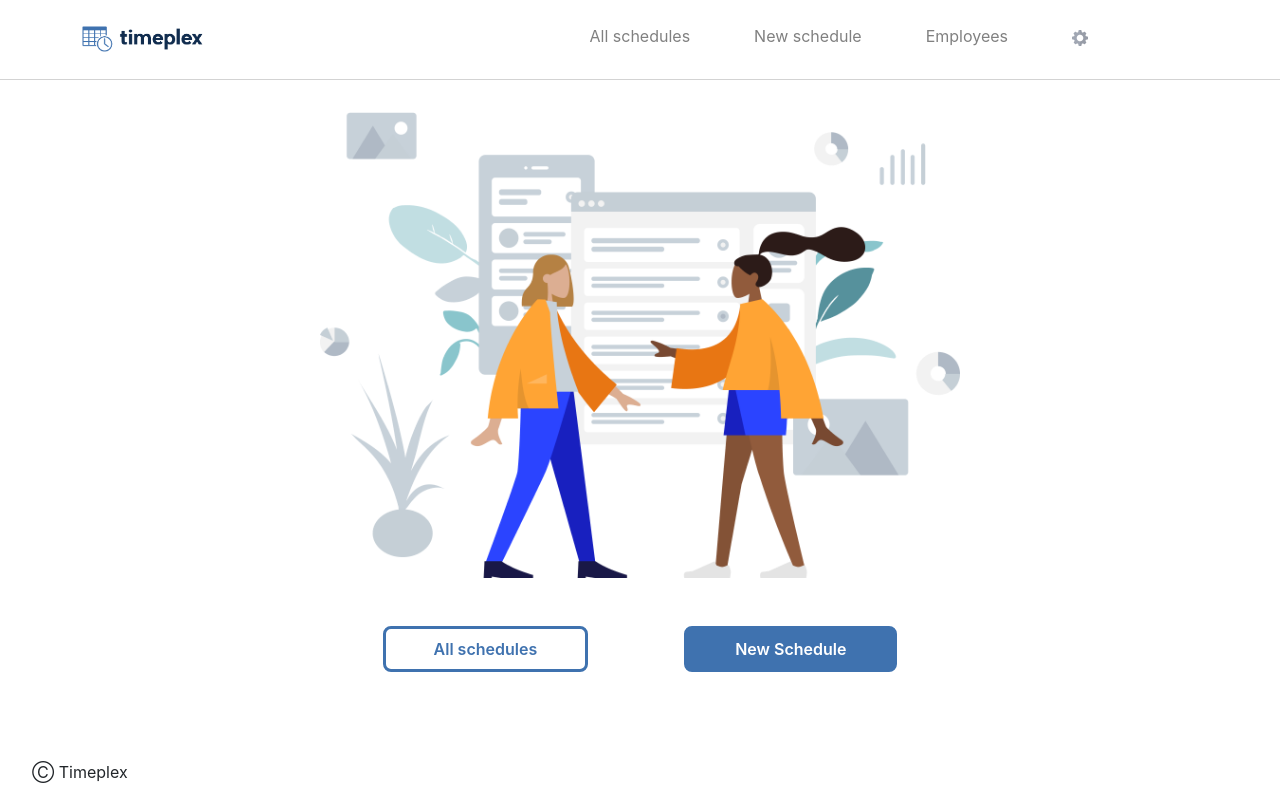
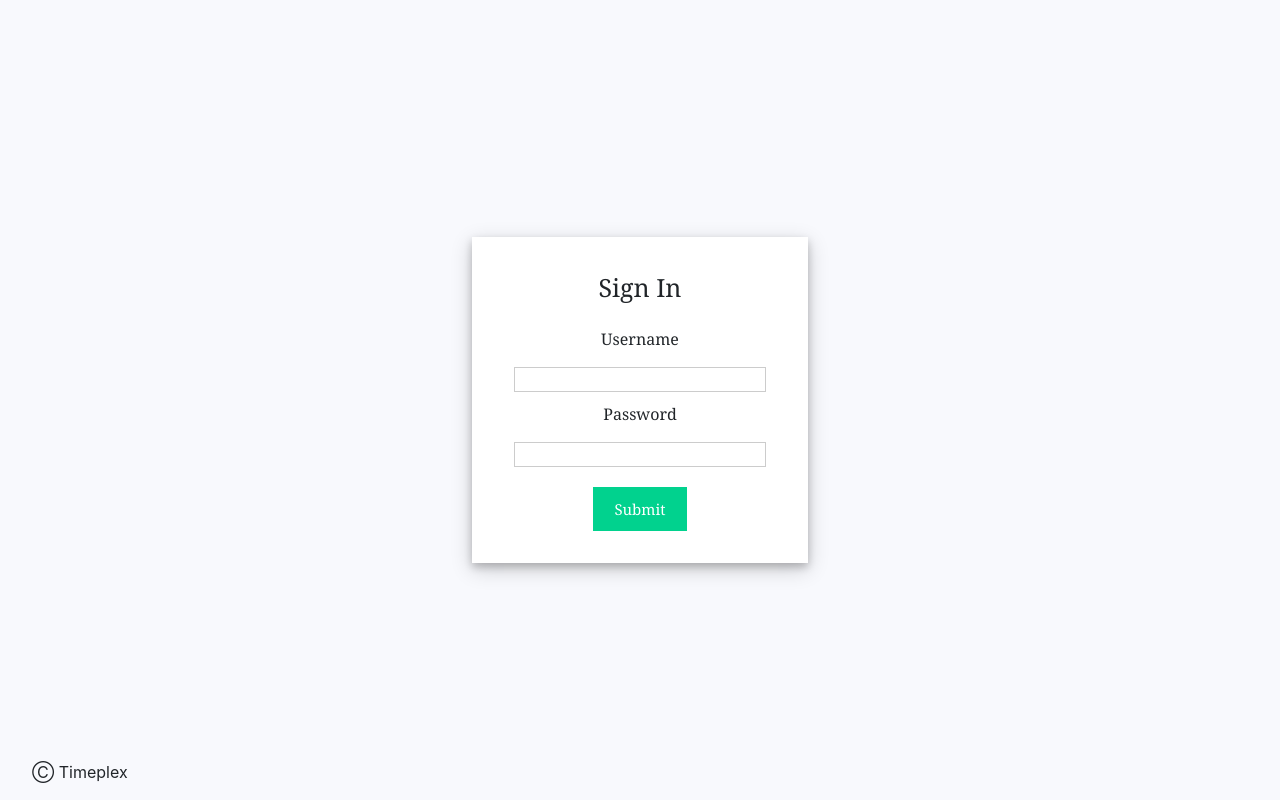
Before and after one commit to lukasernsund/timeplex, a React (Create React App) app in the folder frontend/: page / in a window 1280 px wide. Shown: the top 800 px of the page. Built offline with nearby package versions, Linux system fonts and the light colour scheme.

Commit message:
login överst på sidan

```diff
--- a/frontend/src/App.js
+++ b/frontend/src/App.js
@@ -2,13 +2,16 @@ import './App.css';
 import Header from './Components/Header';
 import MainContent from "./Components/MainContent";
 import Footer from "./Components/Footer";
+import LoggaIn from './Components/LoggaIn';
 
 import axios from "axios";
 import React, { Component } from 'react';
 
+
 function App() {
   return (
     <div className="App">
+        <LoggaIn />
         <Header />
         <MainContent />
         <Footer />
```
